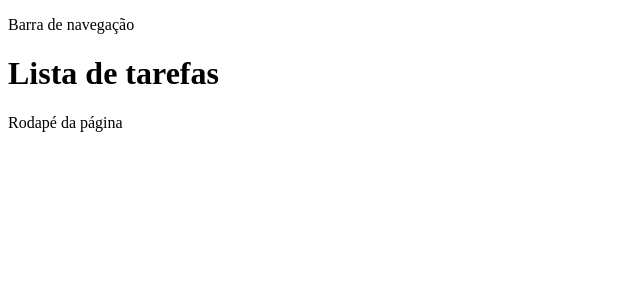
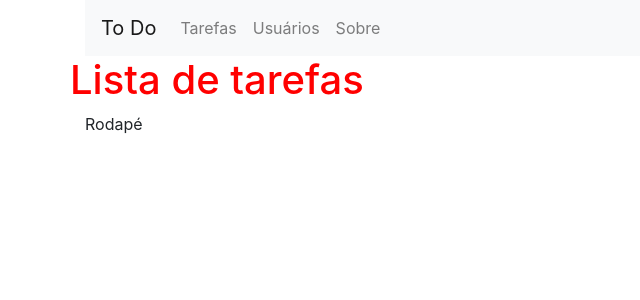
Before and after one commit to Gleis0nLemos/To_do, a Django app: page / in a window 1280 px wide. Shown: the top 300 px of the page, without its empty margins (0-640 px from the left). Run offline with Django 4.2, Linux system fonts and the light colour scheme; some libraries are stand-ins or nearby versions.

Commit message:
style: add task navbar

```diff
--- /dev/null
+++ b/task/static/css/styles.css
@@ -0,0 +1,3 @@
+h1 {
+    color: red;
+}
--- /dev/null
+++ b/task/static/js/scripts.js
@@ -0,0 +1 @@
+console.log('Funcionou!');
--- a/task/templates/base.html
+++ b/task/templates/base.html
@@ -1,15 +1,47 @@
+{% load static %}
 <!DOCTYPE html>
 <html lang="en">
 <head>
     <meta charset="UTF-8">
-    <meta http-equiv="X-UA-Compatible" content="IE=edge">
     <meta name="viewport" content="width=device-width, initial-scale=1.0">
-    <title>{% block title%}{% endblock %}</title>
+    <meta http-equiv="X-UA-Compatible" content="ie=edge">
+    <title>{% block title %}{% endblock %}</title>
+    <link rel="stylesheet" href="https://stackpath.bootstrapcdn.com/bootstrap/4.3.1/css/bootstrap.min.css" integrity="sha384-ggOyR0iXCbMQv3Xipma34MD+dH/1fQ784/j6cY/iJTQUOhcWr7x9JvoRxT2MZw1T" crossorigin="anonymous">
+    <link rel="stylesheet" href="{% static 'css/styles.css' %}">
 </head>
 <body>
-    <p>Barra de navegação</p>
-    {% block content%}
-    {% endblock%}
-    <p>Rodapé da página</p>
+    <div class="container">
+        <nav class="navbar navbar-expand-lg navbar-light bg-light">
+            <a class="navbar-brand" href="#">To Do</a>
+            <button class="navbar-toggler" type="button" data-toggle="collapse" data-target="#navbarSupportedContent" aria-controls="navbarSupportedContent" aria-expanded="false" aria-label="Toggle navigation">
+                <span class="navbar-toggler-icon"></span>
+            </button>
+
+            <div class="collapse navbar-collapse" id="navbarSupportedContent">
+                <ul class="navbar-nav mr-auto">
+                    <li class="nav-item">
+                        <a class="nav-link" href="#">Tarefas</a>
+                    </li>
+                    <li class="nav-item">
+                        <a class="nav-link" href="#">Usuários</a>
+                    </li>
+                    <li class="nav-item">
+                        <a class="nav-link" href="#">Sobre</a>
+                    </li>
+                </ul>
+            </div>
+        </nav>
+        <div class="row">
+            {% block content %}{% endblock %}
+        </div>
+
+        <footer>
+            Rodapé
+        </footer>
+    </div>
+    <script src="https://code.jquery.com/jquery-3.3.1.slim.min.js" integrity="sha384-q8i/X+965DzO0rT7abK41JStQIAqVgRVzpbzo5smXKp4YfRvH+8abtTE1Pi6jizo" crossorigin="anonymous"></script>
+    <script src="https://cdnjs.cloudflare.com/ajax/libs/popper.js/1.14.7/umd/popper.min.js" integrity="sha384-UO2eT0CpHqdSJQ6hJty5KVphtPhzWj9WO1clHTMGa3JDZwrnQq4sF86dIHNDz0W1" crossorigin="anonymous"></script>
+    <script src="https://stackpath.bootstrapcdn.com/bootstrap/4.3.1/js/bootstrap.min.js" integrity="sha384-JjSmVgyd0p3pXB1rRibZUAYoIIy6OrQ6VrjIEaFf/nJGzIxFDsf4x0xIM+B07jRM" crossorigin="anonymous"></script>
+    <script src="{% static 'js/scripts.js' %}"></script>
 </body>
 </html>
```
